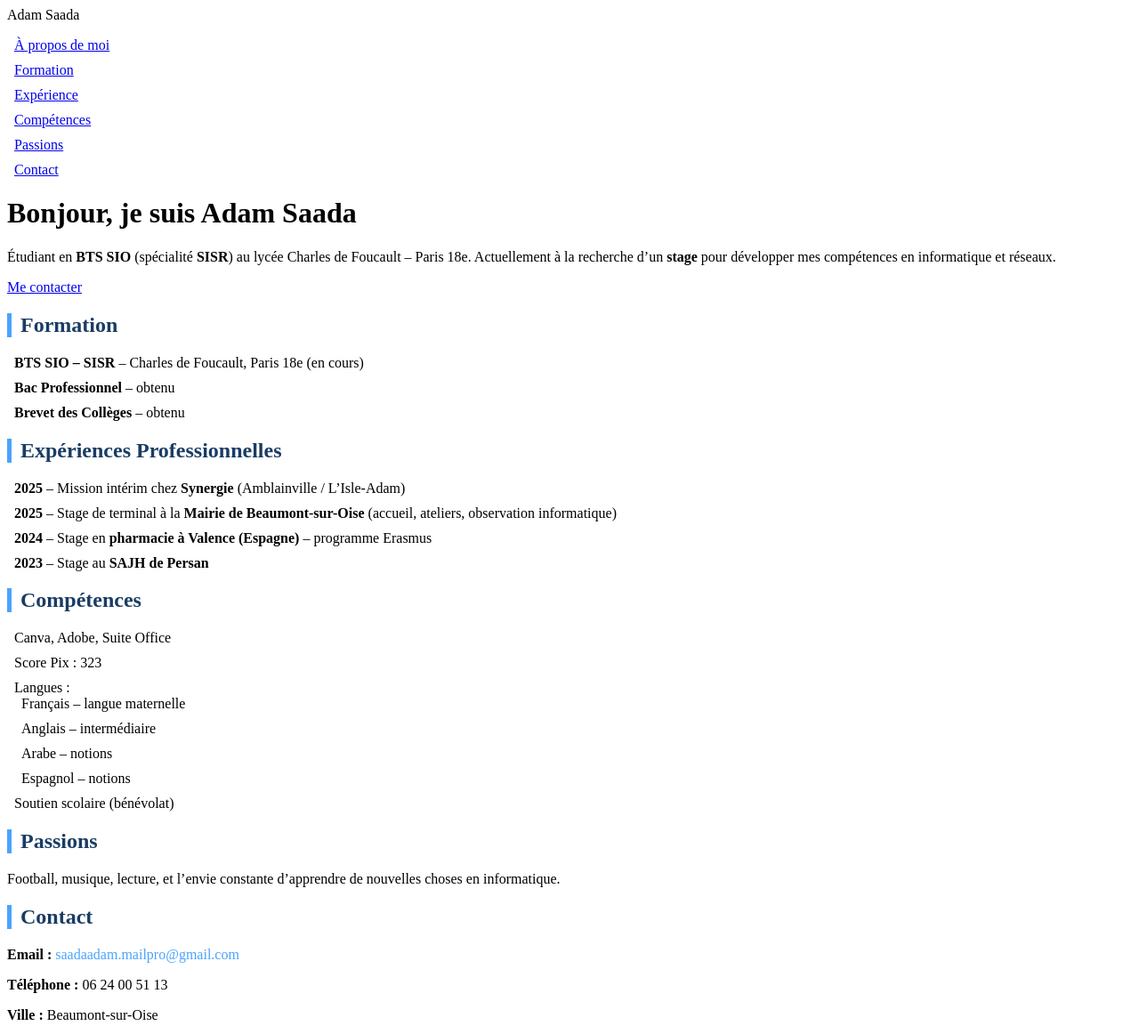
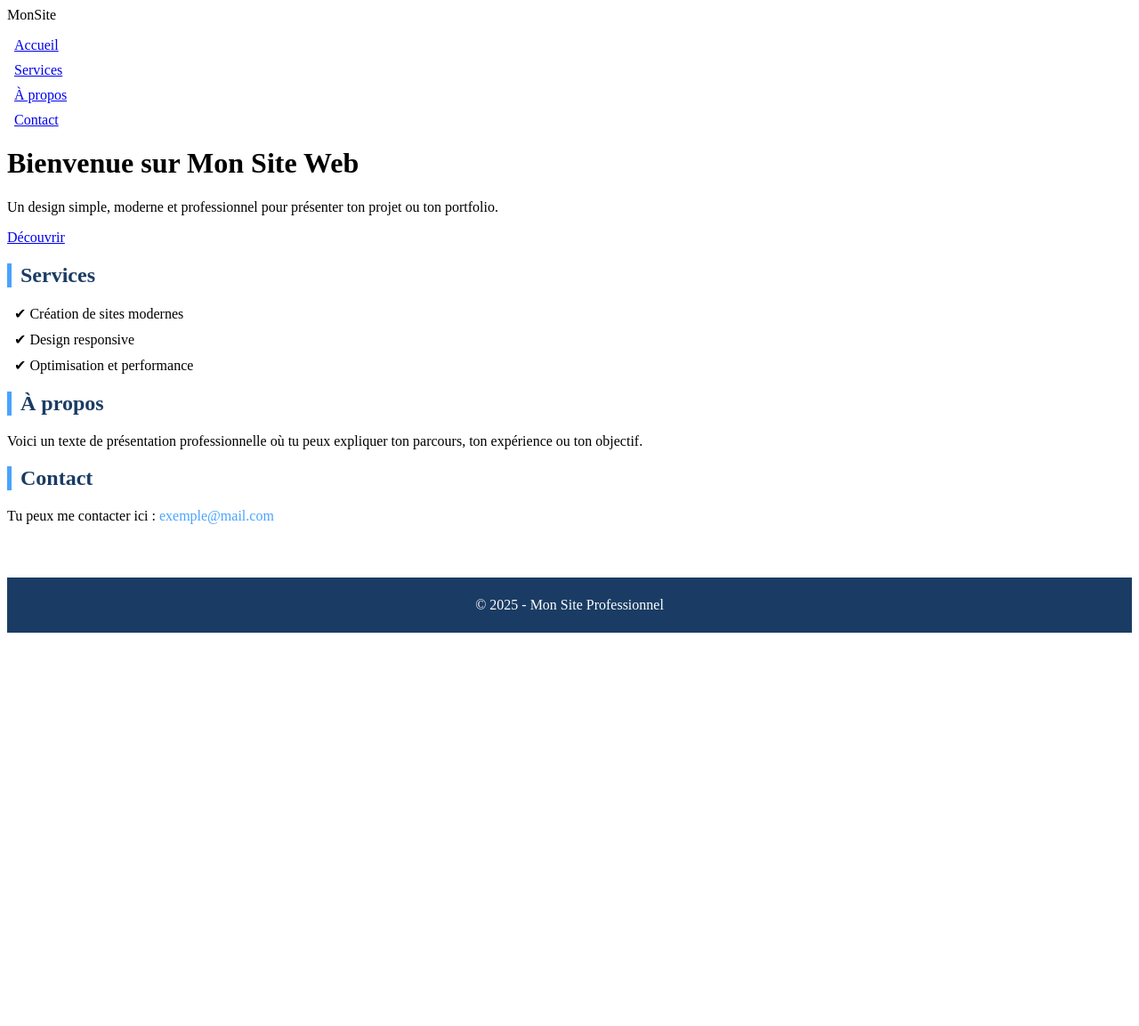
Before and after one commit to tounsisaada-rgb/portfolio-adam, a plain HTML site: page index.html in a window 1280 px wide. Shown: the top 1153 px of the page at 89% size. After the commit the page ends 800 px from the top, so only its background shows below. Drawn offline with Linux system fonts and the light colour scheme.

Commit message:
Update index.html

```diff
--- a/index.html
+++ b/index.html
@@ -1,94 +1,56 @@
-<!DOCTYPE html>
 <html lang="fr">
 <head>
-  <meta charset="UTF-8">
-  <meta name="viewport" content="width=device-width, initial-scale=1.0">
-  <title>Portfolio – Adam Saada</title>
+<meta charset="UTF-8" />
+<meta name="viewport" content="width=device-width, initial-scale=1.0" />
+<title>Site Professionnel</title>
+<link href="https://fonts.googleapis.com/css2?family=Poppins:wght@300;400;600&display=swap" rel="stylesheet">
 <link rel="stylesheet" href="style.css">
 </head>
 <body>
-
-  <!-- 🧭 NAVIGATION -->
 <nav>
-    <div class="logo">Adam Saada</div>
+<div class="logo">MonSite</div>
 <ul>
-      <li><a href="#apropos">À propos de moi</a></li>
-      <li><a href="#formation">Formation</a></li>
-      <li><a href="#experience">Expérience</a></li>
-      <li><a href="#competences">Compétences</a></li>
-      <li><a href="#passions">Passions</a></li>
+<li><a href="#accueil">Accueil</a></li>
+<li><a href="#services">Services</a></li>
+<li><a href="#apropos">À propos</a></li>
 <li><a href="#contact">Contact</a></li>
 </ul>
 </nav>
 
-  <!-- 🏠 PAGE D’ACCUEIL / À PROPOS -->
-  <header id="apropos">
+
+<header id="accueil">
 <div class="intro">
-      <h1>Bonjour, je suis <span>Adam Saada</span></h1>
-      <p>
-        Étudiant en <strong>BTS SIO</strong> (spécialité <strong>SISR</strong>) au lycée Charles de Foucault – Paris 18e.
-        Actuellement à la recherche d’un <strong>stage</strong> pour développer mes compétences en informatique et réseaux.
-      </p>
-      <a href="#contact" class="btn">Me contacter</a>
+<h1>Bienvenue sur <span>Mon Site Web</span></h1>
+<p>Un design simple, moderne et professionnel pour présenter ton projet ou ton portfolio.</p>
+<a href="#services" class="btn">Découvrir</a>
 </div>
 </header>
 
-  <!-- 🎓 FORMATION -->
-  <section id="formation" class="card">
-    <h2>Formation</h2>
+
+<section id="services">
+<h2>Services</h2>
 <ul>
-      <li><strong>BTS SIO – SISR</strong> – Charles de Foucault, Paris 18e (en cours)</li>
-      <li><strong>Bac Professionnel</strong> – obtenu</li>
-      <li><strong>Brevet des Collèges</strong> – obtenu</li>
+<li>✔ Création de sites modernes</li>
+<li>✔ Design responsive</li>
+<li>✔ Optimisation et performance</li>
 </ul>
 </section>
 
-  <!-- 💼 EXPÉRIENCE -->
-  <section id="experience" class="card">
-    <h2>Expériences Professionnelles</h2>
-    <ul>
-      <li><strong>2025</strong> – Mission intérim chez <strong>Synergie</strong> (Amblainville / L’Isle-Adam)</li>
-      <li><strong>2025</strong> – Stage de terminal à la <strong>Mairie de Beaumont-sur-Oise</strong> (accueil, ateliers, observation informatique)</li>
-      <li><strong>2024</strong> – Stage en <strong>pharmacie à Valence (Espagne)</strong> – programme Erasmus</li>
-      <li><strong>2023</strong> – Stage au <strong>SAJH de Persan</strong></li>
-    </ul>
+
+<section id="apropos">
+<h2>À propos</h2>
+<p>Voici un texte de présentation professionnelle où tu peux expliquer ton parcours, ton expérience ou ton objectif.</p>
 </section>
 
-  <!-- 🧠 COMPÉTENCES -->
-  <section id="competences" class="card">
-    <h2>Compétences</h2>
-    <ul>
-      <li>Canva, Adobe, Suite Office</li>
-      <li>Score Pix : 323</li>
-      <li>Langues :
-        <ul>
-          <li>Français – langue maternelle</li>
-          <li>Anglais – intermédiaire</li>
-          <li>Arabe – notions</li>
-          <li>Espagnol – notions</li>
-        </ul>
-      </li>
-      <li>Soutien scolaire (bénévolat)</li>
-    </ul>
+
+<section id="contact" class="contact">
+<h2>Contact</h2>
+<p>Tu peux me contacter ici : <a href="mailto:exemple@mail.com">exemple@mail.com</a></p>
 </section>
 
-  <!-- ❤️ PASSIONS -->
-  <section id="passions" class="card">
-    <h2>Passions</h2>
-    <p>Football, musique, lecture, et l’envie constante d’apprendre de nouvelles choses en informatique.</p>
-  </section>
-
-  <!-- 📞 CONTACT -->
-  <section id="contact" class="card contact">
-    <h2>Contact</h2>
-    <p><strong>Email :</strong> <a href="mailto:saadaadam.mailpro@gmail.com">saadaadam.mailpro@gmail.com</a></p>
-    <p><strong>Téléphone :</strong> 06 24 00 51 13</p>
-    <p><strong>Ville :</strong> Beaumont-sur-Oise</p>
-  </section>
 
 <footer>
-    <p>© 2025 Adam Saada – Portfolio personnel</p>
+© 2025 - Mon Site Professionnel
 </footer>
-
 </body>
 </html>
```
Lines whose indentation alone changed are shown as unchanged.
